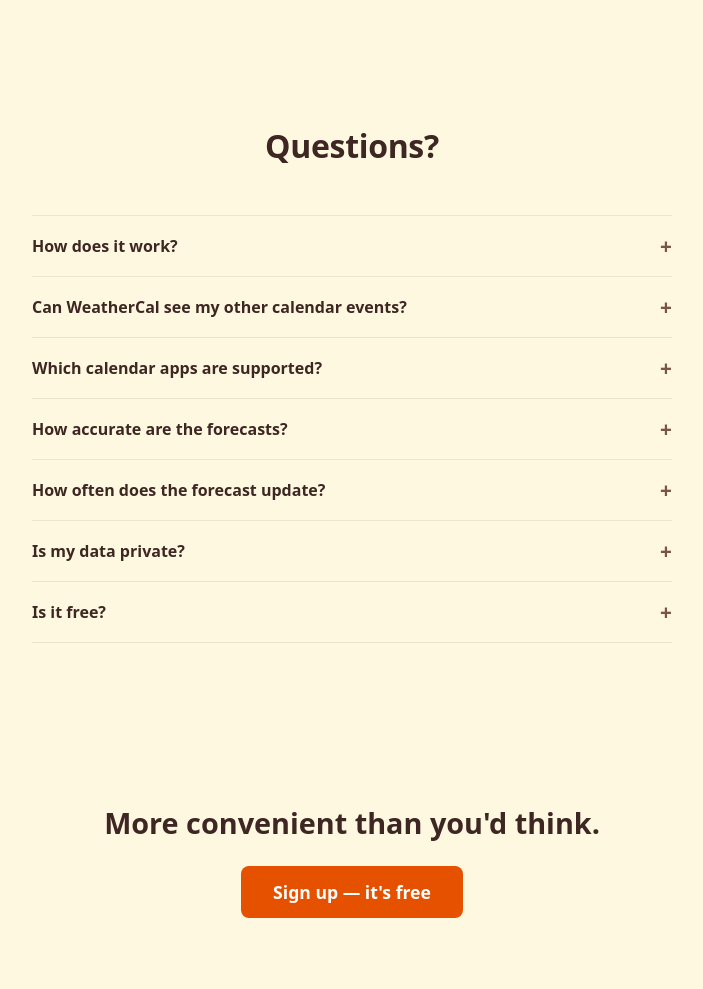
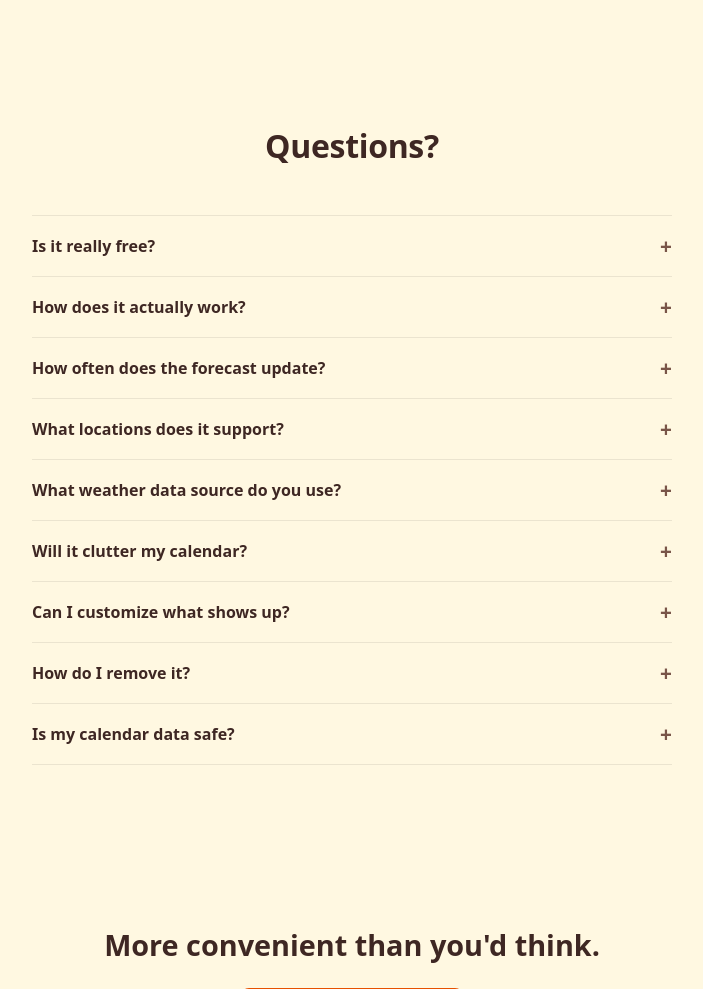
Before and after one commit to JamisonProctor/weather_cal, a Python web app: template src/web/templates/landing.html in a window 1280 px wide. Shown: the part 3255-4244 px from the top of the page, without its empty margins (288-991 px from the left). Run offline with Jinja, Linux system fonts and the light colour scheme; the template is opened without the code that fills it, so the values that code supplies are empty.

Commit message:
feat: rewrite FAQ with detailed, research-backed answers
Replace 7 brief FAQ entries with 9 thorough answers covering pricing,
mechanics, update frequency, locations, data sources, clutter concerns,
customization, removal, and data safety.

Co-Authored-By: Claude Opus 4.6 <noreply@anthropic.com>

```diff
--- a/src/web/templates/landing.html
+++ b/src/web/templates/landing.html
@@ -472,38 +472,48 @@
     <div class="lp-faq">
 
       <details>
-        <summary>How does it work?</summary>
-        <div class="faq-answer">Sign up, choose your city, and pick how you want to receive your forecast. For Apple Calendar, Outlook, and most other apps, you'll get a personal ICS feed URL — tap it or paste it into your calendar's "subscribe" option and forecasts appear automatically. For Google Calendar, you can connect your account directly and we'll create a dedicated "WeatherCal" calendar with your forecast events.</div>
+        <summary>Is it really free?</summary>
+        <div class="faq-answer">Right now, yes — completely free while we're getting started. Our goal is to build something useful enough that people are happy to pay for it someday. No credit card required, no trial period, no feature gates.</div>
       </details>
 
       <details>
-        <summary>Can WeatherCal see my other calendar events?</summary>
-        <div class="faq-answer">No. When you connect Google Calendar, we create a separate "WeatherCal" calendar and only have access to that one calendar. We cannot see, read, or modify anything else in your account.</div>
-      </details>
-
-      <details>
-        <summary>Which calendar apps are supported?</summary>
-        <div class="faq-answer">Any app that supports ICS calendar subscriptions — Apple Calendar, Google Calendar, Outlook, and most others. For Google Calendar, we also offer a direct sync option that pushes events automatically.</div>
-      </details>
-
-      <details>
-        <summary>How accurate are the forecasts?</summary>
-        <div class="faq-answer">We use Open-Meteo, which combines data from national weather services worldwide. Forecasts are most accurate for the next 3–5 days and update every morning with the latest data.</div>
+        <summary>How does it actually work?</summary>
+        <div class="faq-answer">When you sign up and set your location, WeatherCal pulls the forecast and generates a batch of calendar events tailored to your preferences — an all-day summary plus weather alerts. These sync to your calendar automatically and refresh throughout the day, so your forecast stays current without you doing anything.</div>
       </details>
 
       <details>
         <summary>How often does the forecast update?</summary>
-        <div class="faq-answer">Forecasts are refreshed every morning. Your calendar app will pick up the latest data automatically — most apps check every few hours.</div>
+        <div class="faq-answer">It depends on how soon the day is. Today and tomorrow update five times a day. The next few days update twice daily. The rest of the 14-day window updates once a day. Near-term accuracy matters most, so that's where the refresh rate is highest.</div>
       </details>
 
       <details>
-        <summary>Is my data private?</summary>
-        <div class="faq-answer">Yes. We store only what's needed to generate your forecast: your email, location, and preferences. We don't sell data or show ads. See our <a href="/privacy" style="color:var(--lp-accent)">Privacy Policy</a> for details.</div>
+        <summary>What locations does it support?</summary>
+        <div class="faq-answer">Anywhere in the world. WeatherCal uses Open-Meteo for forecast data, which has global coverage. If you can find your city on a map, it'll work.</div>
       </details>
 
       <details>
-        <summary>Is it free?</summary>
-        <div class="faq-answer">Yes, WeatherCal is completely free.</div>
+        <summary>What weather data source do you use?</summary>
+        <div class="faq-answer">WeatherCal is powered by Open-Meteo, which aggregates data from national weather services around the world — including NOAA, DWD, Météo-France, and others. You're getting the same underlying data the professionals use, delivered straight to your calendar.</div>
+      </details>
+
+      <details>
+        <summary>Will it clutter my calendar?</summary>
+        <div class="faq-answer">No. WeatherCal lives in its own calendar stream — you can toggle it on or off from your calendar's sidebar anytime. All-day summaries are marked as "free" so they never block your availability or trigger scheduling conflicts. Out of the box, all features are turned on so you can discover everything WeatherCal offers. If anything feels like too much, every event includes a link to your settings where you can turn off individual event types with a tap.</div>
+      </details>
+
+      <details>
+        <summary>Can I customize what shows up?</summary>
+        <div class="faq-answer">Yes — you have full control. Toggle all-day summaries or weather alerts on or off, choose which alert types you care about (rain, wind, cold, snow, heat, or even nice weather), set your own temperature thresholds, and pick your preferred units. There are 16 settings in total, so you can dial it in to exactly what's useful for you.</div>
+      </details>
+
+      <details>
+        <summary>How do I remove it?</summary>
+        <div class="faq-answer">However thoroughly you'd like. You can simply unsubscribe from the WeatherCal calendar in your app and the events disappear instantly. If you connected via Google, you can disconnect and revoke access from settings. Or you can delete your account entirely — all personal data is purged immediately.</div>
+      </details>
+
+      <details>
+        <summary>Is my calendar data safe?</summary>
+        <div class="faq-answer">WeatherCal can only access the calendar it creates — it cannot read, modify, or delete any of your existing calendars or events. Your location is sent as coordinates only to fetch the forecast, not linked to your identity. There are no analytics cookies, no ad trackers, and no third-party data sharing. All data is stored on EU servers, and you can delete everything self-service at any time.</div>
       </details>
 
     </div>
```
